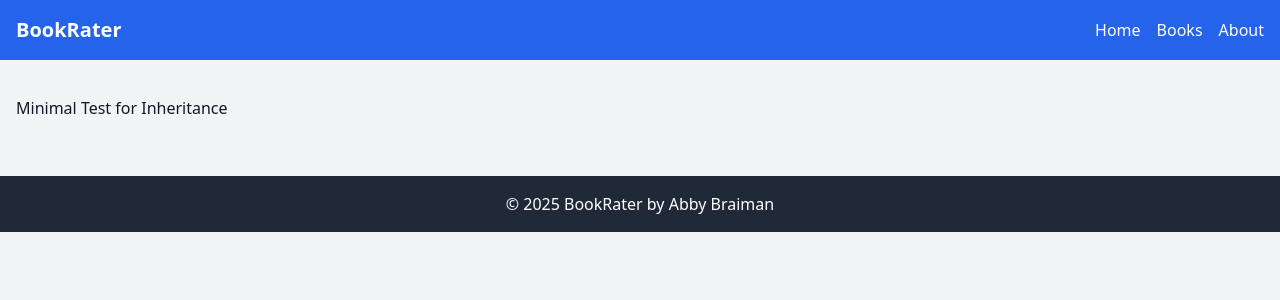
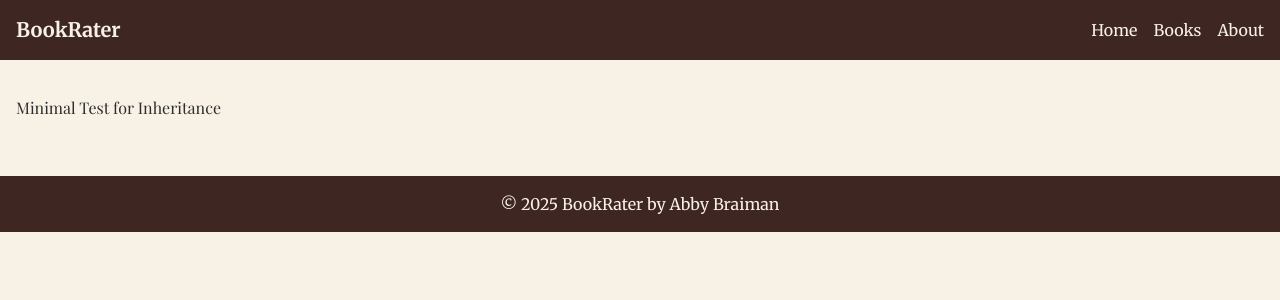
Before and after one commit to abraibrai/cs50finalproj-bookrater, a Flask app: page / in a window 1280 px wide. Shown: the top 300 px of the page. Run offline with Flask 3, Linux system fonts and the light colour scheme; some libraries are stand-ins or nearby versions.

Commit message:
basic styling

```diff
--- a/static/styles.css
+++ b/static/styles.css
@@ -0,0 +1,100 @@
+/* Background Colors */
+.bg-darkBrown {
+    background-color: #4E3629;
+  }
+
+  .bg-coffeeBean {
+    background-color: #3E2723;
+  }
+
+  .bg-antiqueGold {
+    background-color: #D4AF37;
+  }
+
+  .bg-forestGreen {
+    background-color: #2C5F2D;
+  }
+
+  .bg-burgundy {
+    background-color: #800020;
+  }
+
+  .bg-charcoal {
+    background-color: #2D2D2D;
+  }
+
+  .bg-ivory {
+    background-color: #F8F1E5;
+  }
+
+  /* Text Colors */
+  .text-darkBrown {
+    color: #4E3629;
+  }
+
+  .text-coffeeBean {
+    color: #3E2723;
+  }
+
+  .text-antiqueGold {
+    color: #D4AF37;
+  }
+
+  .text-forestGreen {
+    color: #2C5F2D;
+  }
+
+  .text-mossGreen {
+    color: #A3B18A;
+  }
+
+  .text-burgundy {
+    color: #800020;
+  }
+
+  .text-charcoal {
+    color: #2D2D2D;
+  }
+
+  .text-ivory {
+    color: #F8F1E5;
+  }
+
+  .text-softAmber {
+    color: #F4CE8D !important;
+  }
+
+  a.hover-softAmber:hover {
+    color: #F4CE8D !important;
+  }
+
+  /* Text fonts */
+  h1, h2, h3 {
+    font-family: 'Playfair Display', serif;
+  }
+
+  body, p {
+    font-family: 'Merriweather', serif;
+  }
+
+
+  /* Border Colors */
+  .border-darkBrown {
+    border-color: #4E3629;
+  }
+
+  .border-antiqueGold {
+    border-color: #D4AF37;
+  }
+
+  .border-forestGreen {
+    border-color: #2C5F2D;
+  }
+
+  .border-burgundy {
+    border-color: #800020;
+  }
+
+  .border-charcoal {
+    border-color: #2D2D2D;
+  }
--- a/templates/layout.html
+++ b/templates/layout.html
@@ -5,15 +5,17 @@
         <meta charset="UTF-8">
         <meta name="viewport" content="width=device-width, initial-scale=1.0">
         <title>{% block title %}BookRater{% endblock %}</title>
+        <link href="https://fonts.googleapis.com/css2?family=Playfair+Display:wght@400;700&family=Merriweather:wght@400;700&display=swap" rel="stylesheet">
+        <link href="/static/styles.css" rel="stylesheet">
         <script src="https://cdn.tailwindcss.com"></script>
-        <link href="/static/styles.css" rel="stylesheet">
+
     </head>
-    <body class="bg-gray-100 text-gray-900">
+    <body class="bg-ivory text-charcoal">
         <!-- Navigation -->
-        <nav class="bg-blue-600 text-white p-4">
+        <nav class="bg-coffeeBean text-ivory p-4">
             <div class="container mx-auto flex justify-between items-center">
                 <!-- Logo -->
-                <a href="/" class="text-xl font-bold hover:text-blue-300">BookRater</a>
+                <a href="/" class="text-xl font-bold hover:text-softAmber text-ivory">BookRater</a>
                 <!-- Hamburger Icon -->
                 <button id="menu-toggle" class="md:hidden block">
                     <svg class="w-6 h-6" fill="none" stroke="currentColor" viewBox="0 0 24 24" xmlns="http://www.w3.org/2000/svg">
@@ -22,9 +24,9 @@
                 </button>
                 <!-- Links -->
                 <div id="menu" class="hidden md:flex space-x-4">
-                    <a href="/" class="hover:underline">Home</a>
-                    <a href="/books" class="hover:underline">Books</a>
-                    <a href="/about" class="hover:underline">About</a>
+                    <a href="/" class="hover-softAmber">Home</a>
+                    <a href="/books" class="hover-softAmber">Books</a>
+                    <a href="/about" class="hover-softAmber">About</a>
                 </div>
             </div>
         </nav>
@@ -43,7 +45,7 @@
         </main>
 
         <!-- Footer -->
-        <footer class="bg-gray-800 text-white p-4 mt-10">
+        <footer class="bg-coffeeBean text-ivory p-4 mt-10">
             <p class="text-center">&copy; 2025 BookRater by Abby Braiman</p>
         </footer>
     </body>
```
